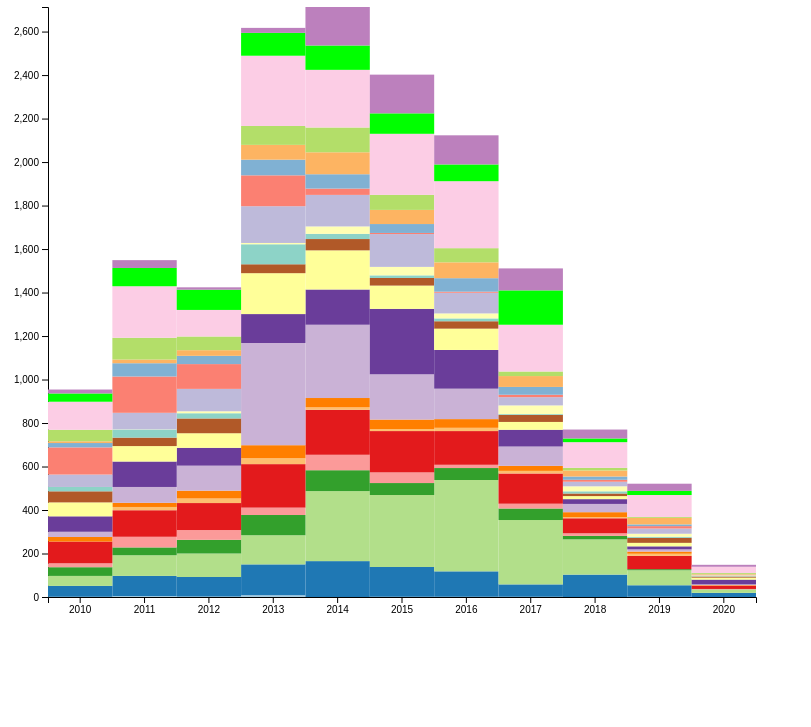
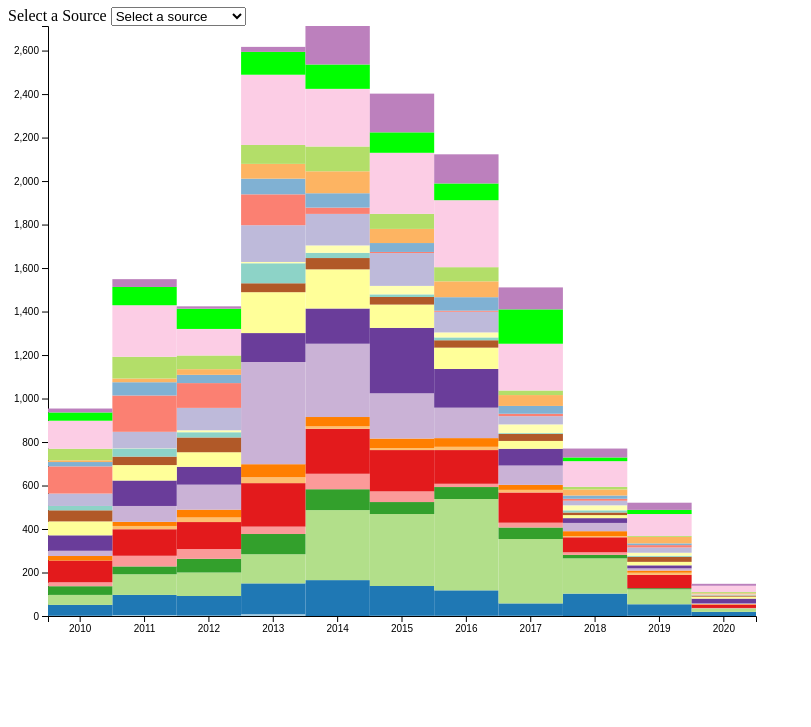
Before and after one commit to hjohns12/gitmo, a plain HTML site: page index.html in a window 1280 px wide. Shown: the part 73-800 px from the top of the page, without its empty margins (0-811 px from the left). Drawn offline with nearby package versions, Linux system fonts and the light colour scheme.

Commit message:
add dropdown

```diff
--- a/index.html
+++ b/index.html
@@ -11,6 +11,8 @@
     </header>
 
     <div id="dashboard">
+      <label for="dropdown">Select a Source</label>
+      <select id="dropdown" name="dropdown"></select>
       <div id="barchart"> </div>
       </div>
    </div>
--- a/index.js
+++ b/index.js
@@ -5,19 +5,14 @@ let barchart;
 // global state
 let state = {
     data: [],
-    domain: [],
-    series: []
+    series: [],
+    selectedSource: null,
 };
 
 d3.csv("./data/media_occurences_wide.csv", d3.autoType)
   .then(data => {
     console.log("data", data);
     state.data = data;
-      // state.domain = [
-      //     0,
-      //     // need to add maximum y-axis value here
-      //     state.data.forEach(year => )
-      // ]
     const series = d3.stack()
       .keys(data.columns.slice(1))(data)
       .map(d => (d.forEach(v => v.key = d.key), d))
--- a/js/Barchart.js
+++ b/js/Barchart.js
@@ -30,7 +30,7 @@ class Barchart {
         this.xAxis = d3.axisBottom(this.xScale);
         this.yAxis = d3.axisLeft(this.yScale);
 
-          // add the xAxis
+        // add the xAxis
         this.svg
           .append("g")
           .attr("class", "axis x-axis")
@@ -56,6 +56,25 @@ class Barchart {
           .text("# stories");
 
       this.container = this.svg.append("g").attr("class", "bars-container")
+
+      // set up drop-down
+      this.selectElement = d3.select("#dropdown").on("change", function() {
+        console.log("new selected source is", this.value);
+        setGlobalState({selectedSource: this.value})
+      });
+
+      // add in dropdown options from the unique values in the data
+      this.selectElement
+        .selectAll("option")
+        .data([
+          ...Array.from(new Set(state.series.map(d => d.key))),
+          "Select a source",
+        ])
+        .join("option")
+        .attr("value", d => d)
+        .text(d => d);
+
+      this.selectElement.property("value", "Select a source");
     }
 
     draw(state, setGlobalState) {
```
